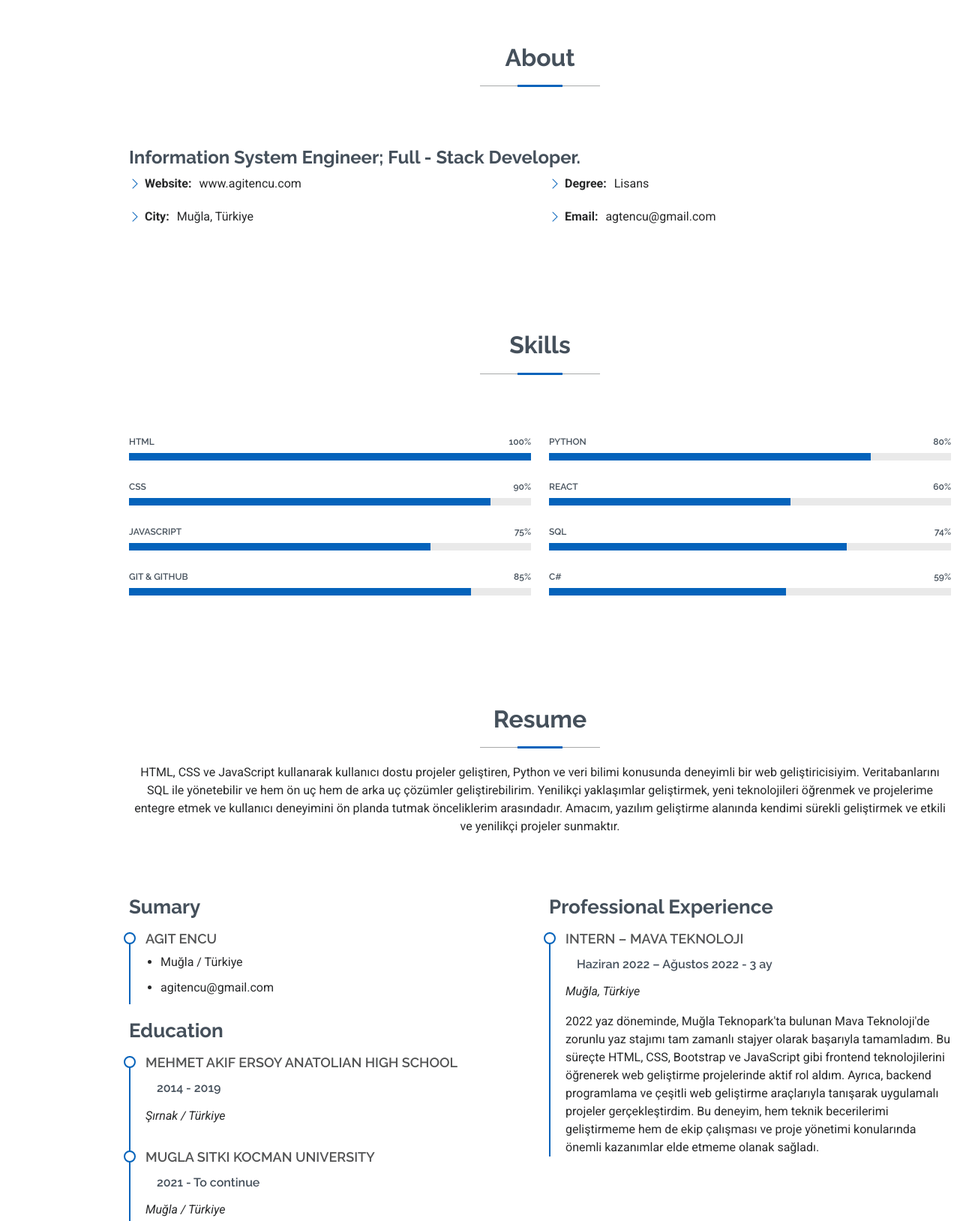
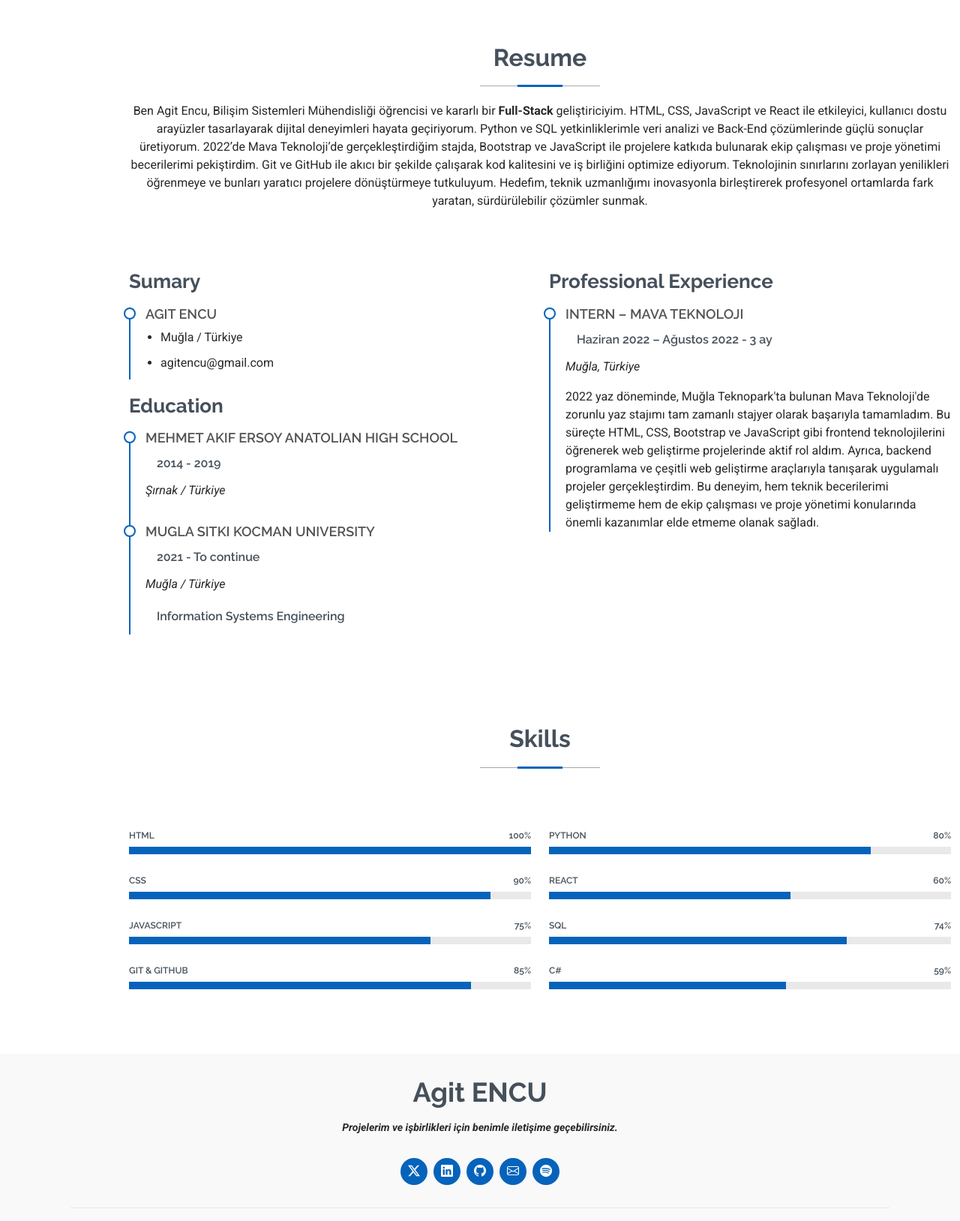
Before and after one commit to agitencu/www.agitencu.com.tr, a plain HTML site: page index.html in a window 1280 px wide. Shown: the part 802-2430 px from the top of the page at 75% size. Drawn offline with Linux system fonts and the light colour scheme.

Commit message:
project completed.

```diff
--- a/index.html
+++ b/index.html
@@ -65,7 +65,7 @@
 
               <a href="https://www.linkedin.com/in/agitencu/" target="_blank"><i class="bi bi-linkedin" target="_blank"></i></a>
 
-              <a href="https://x.com/agitencu_" target="_blank"><i class="bi bi-twitter-x"></i></a>
+              <a href="mailto:agtencu@gmail.com" target="_blank"><i class="bi bi-envelope"></i></a>
 
             </div>
           </div>
@@ -76,55 +76,81 @@
 
     <!-- /Hero Section -->
 
-    <!-- About Section -->
+    <!-- Skills Section -->
 
-    <section id="about" class="about section">
+
+    <!-- Resume Section -->
+
+    <section id="resume" class="resume section">
 
       <!-- Section Title -->
 
       <div class="container section-title" data-aos="fade-up">
-        <h2>About</h2>
+        <h2>Resume</h2>
+        <p>
+          Ben Agit Encu, Bilişim Sistemleri Mühendisliği öğrencisi ve kararlı bir <strong>Full-Stack</strong> geliştiriciyim. HTML, CSS, JavaScript ve React ile etkileyici, kullanıcı dostu arayüzler tasarlayarak dijital deneyimleri hayata geçiriyorum. Python ve SQL yetkinliklerimle veri analizi ve Back-End çözümlerinde güçlü sonuçlar üretiyorum. 2022’de Mava Teknoloji’de gerçekleştirdiğim stajda, Bootstrap ve JavaScript ile projelere katkıda bulunarak ekip çalışması ve proje yönetimi becerilerimi pekiştirdim. Git ve GitHub ile akıcı bir şekilde çalışarak kod kalitesini ve iş birliğini optimize ediyorum. Teknolojinin sınırlarını zorlayan yenilikleri öğrenmeye ve bunları yaratıcı projelere dönüştürmeye tutkuluyum. Hedefim, teknik uzmanlığımı inovasyonla birleştirerek profesyonel ortamlarda fark yaratan, sürdürülebilir çözümler sunmak.
+        </p>
       </div>
 
       <!-- End Section Title -->
 
-      <div class="container" data-aos="fade-up" data-aos-delay="100">
+      <div class="container">
 
-        <div class="row gy-4 justify-content-center">
-          <!-- <div class="col-lg-2">
-            <img src="assets/img/1.jpg" class="img-fluid" alt="">
-          </div> -->
-          <div class="col-lg-12 content">
-            <h2>Information System Engineer; Full - Stack Developer.</h2>
-            <!-- <p class="fst-italic py-3">
-              Lorem ipsum dolor sit amet, consectetur adipiscing elit, sed do eiusmod tempor incididunt ut labore et dolore
-              magna aliqua.
-            </p> -->
         <div class="row">
-              <div class="col-lg-6">
+
+          <div class="col-lg-6" data-aos="fade-up" data-aos-delay="100">
+            <h3 class="resume-title">Sumary</h3>
+
+            <div class="resume-item pb-0">
+              <h4>Agit Encu</h4>
               <ul>
-                  <li><i class="bi bi-chevron-right"></i> <strong>Website:</strong> <span>www.agitencu.com</span></li>
-                  <li><i class="bi bi-chevron-right"></i> <strong>City:</strong> <span>Muğla, Türkiye</span></li>
+                <li>Muğla / Türkiye</li>
+                <li>agitencu@gmail.com</li>
               </ul>
             </div>
-              <div class="col-lg-6">
-                <ul>
-                  <li><i class="bi bi-chevron-right"></i> <strong>Degree:</strong> <span>Lisans</span></li>
-                  <li><i class="bi bi-chevron-right"></i> <strong>Email:</strong> <span>agtencu@gmail.com</span></li>
-                </ul>
+
+            <!-- Edn Resume Item -->
+
+            <h3 class="resume-title">Education</h3>
+            <div class="resume-item">
+              <h4>Mehmet Akif Ersoy Anatolian High School</h4>
+              <h5>2014 - 2019</h5>
+              <p><em>Şırnak / Türkiye</em></p>
             </div>
+
+            <!-- Edn Resume Item -->
+
+            <div class="resume-item">
+              <h4>Mugla Sıtkı Kocman University</h4>
+              <h5>2021 - To continue</h5>
+              <p><em>Muğla / Türkiye</em></p>
+              <h5>Information Systems Engineering</h5>
             </div>
+
+            <!-- Edn Resume Item -->
+
           </div>
+
+          <div class="col-lg-6" data-aos="fade-up" data-aos-delay="200">
+            <h3 class="resume-title">Professional Experience</h3>
+            <div class="resume-item">
+              <h4>Intern – Mava Teknoloji</h4>
+              <h5>Haziran 2022 – Ağustos 2022 - 3 ay</h5>
+              <p><em>Muğla, Türkiye </em></p>
+              <p>2022 yaz döneminde, Muğla Teknopark'ta bulunan Mava Teknoloji'de zorunlu yaz stajımı tam zamanlı stajyer olarak başarıyla tamamladım. Bu süreçte HTML, CSS, Bootstrap ve JavaScript gibi frontend teknolojilerini öğrenerek web geliştirme projelerinde aktif rol aldım. Ayrıca, backend programlama ve çeşitli web geliştirme araçlarıyla tanışarak uygulamalı projeler gerçekleştirdim. Bu deneyim, hem teknik becerilerimi geliştirmeme hem de ekip çalışması ve proje yönetimi konularında önemli kazanımlar elde etmeme olanak sağladı.</p>
+            </div>
+
+            <!-- Edn Resume Item -->
+
+          </div>
+
         </div>
 
       </div>
 
     </section>
 
-    <!-- /About Section -->
-
-
-    <!-- Skills Section -->
+    <!-- /Resume Section -->
 
   <section id="skills" class="skills section">
 
@@ -141,7 +167,6 @@
         <div class="row skills-content skills-animation">
 
           <div class="col-lg-6">
-
             <div class="progress">
               <span class="skill"><span>HTML</span> <i class="val">100%</i></span>
               <div class="progress-bar-wrap">
@@ -217,90 +242,13 @@
             </div>
 
             <!-- End Skills Item -->
-
-
-
           </div>
-
         </div>
-
       </div>
 
     </section>
 
     <!-- /Skills Section -->
-
-    <!-- Resume Section -->
-
-    <section id="resume" class="resume section">
-
-      <!-- Section Title -->
-
-      <div class="container section-title" data-aos="fade-up">
-        <h2>Resume</h2>
-        <p>HTML, CSS ve JavaScript kullanarak kullanıcı dostu projeler geliştiren, Python ve veri bilimi konusunda deneyimli bir web geliştiricisiyim. Veritabanlarını SQL ile yönetebilir ve hem ön uç hem de arka uç çözümler geliştirebilirim. Yenilikçi yaklaşımlar geliştirmek, yeni teknolojileri öğrenmek ve projelerime entegre etmek ve kullanıcı deneyimini ön planda tutmak önceliklerim arasındadır. Amacım, yazılım geliştirme alanında kendimi sürekli geliştirmek ve etkili ve yenilikçi projeler sunmaktır.</p>
-      </div>
-
-      <!-- End Section Title -->
-
-      <div class="container">
-
-        <div class="row">
-
-          <div class="col-lg-6" data-aos="fade-up" data-aos-delay="100">
-            <h3 class="resume-title">Sumary</h3>
-
-            <div class="resume-item pb-0">
-              <h4>Agit Encu</h4>
-              <!-- <p><em>I'm a web developer who develops user-friendly projects using HTML, CSS, and JavaScript, and is experienced in Python and data science. I can manage databases with SQL and develop both front-end and back-end solutions. Developing innovative approaches, learning and integrating new technologies into my projects, and prioritizing the user experience are among my priorities. My goal is to continuously improve myself in software development and deliver effective and innovative projects.</em></p> -->
-              <ul>
-                <li>Muğla / Türkiye</li>
-                <li>agitencu@gmail.com</li>
-              </ul>
-            </div>
-
-            <!-- Edn Resume Item -->
-
-            <h3 class="resume-title">Education</h3>
-            <div class="resume-item">
-              <h4>Mehmet Akif Ersoy Anatolian High School</h4>
-              <h5>2014 - 2019</h5>
-              <p><em>Şırnak / Türkiye</em></p>
-            </div>
-
-            <!-- Edn Resume Item -->
-
-            <div class="resume-item">
-              <h4>Mugla Sıtkı Kocman University</h4>
-              <h5>2021 - To continue</h5>
-              <p><em>Muğla / Türkiye</em></p>
-              <p><strong>Information Systems Engineering</strong></p>
-            </div>
-
-            <!-- Edn Resume Item -->
-
-          </div>
-
-          <div class="col-lg-6" data-aos="fade-up" data-aos-delay="200">
-            <h3 class="resume-title">Professional Experience</h3>
-            <div class="resume-item">
-              <h4>Intern – Mava Teknoloji</h4>
-              <h5>Haziran 2022 – Ağustos 2022 - 3 ay</h5>
-              <p><em>Muğla, Türkiye </em></p>
-              <p>2022 yaz döneminde, Muğla Teknopark'ta bulunan Mava Teknoloji'de zorunlu yaz stajımı tam zamanlı stajyer olarak başarıyla tamamladım. Bu süreçte HTML, CSS, Bootstrap ve JavaScript gibi frontend teknolojilerini öğrenerek web geliştirme projelerinde aktif rol aldım. Ayrıca, backend programlama ve çeşitli web geliştirme araçlarıyla tanışarak uygulamalı projeler gerçekleştirdim. Bu deneyim, hem teknik becerilerimi geliştirmeme hem de ekip çalışması ve proje yönetimi konularında önemli kazanımlar elde etmeme olanak sağladı.</p>
-            </div>
-
-            <!-- Edn Resume Item -->
-
-          </div>
-
-        </div>
-
-      </div>
-
-    </section>
-
-    <!-- /Resume Section -->
 
 
   </main>
@@ -308,7 +256,7 @@
   <footer id="footer" class="footer position-relative light-background">
     <div class="container">
       <h3 class="sitename">Agit ENCU</h3>
-      <p>Projelerim ve işbirlikleri için benimle iletişime geçebilirsiniz.</p>
+      <p><strong>Projelerim ve işbirlikleri için benimle iletişime geçebilirsiniz.</strong></p>
       <div class="social-links d-flex justify-content-center">
 
         <a href="https://x.com/agitencu_"><i class="bi bi-twitter-x"></i></a>
@@ -316,6 +264,12 @@
         <a href="https://www.linkedin.com/in/agitencu/"><i class="bi bi-linkedin"></i></a>
 
         <a href="https://github.com/agitencu"><i class="bi bi-github"></i></a>
+
+        <a href="mailto:agtencu@gmail.com" target="_blank"><i class="bi bi-envelope"></i></a>
+
+        <a href="https://open.spotify.com/show/4PuBGOVnkikTHJvQumzwFm?si=11cd94940738484d" target="_blank"><i class="bi bi-spotify"></i></a>
+
+
 
       </div>
       <div class="container">
```
Lines whose indentation alone changed are shown as unchanged.
